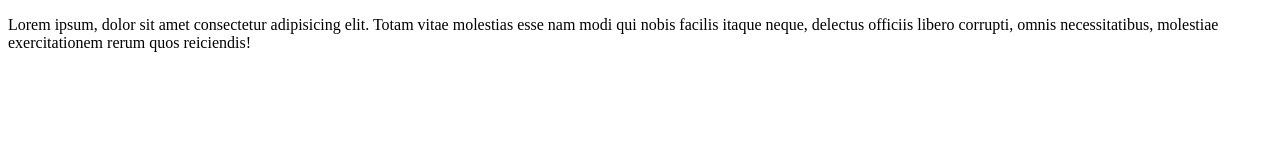
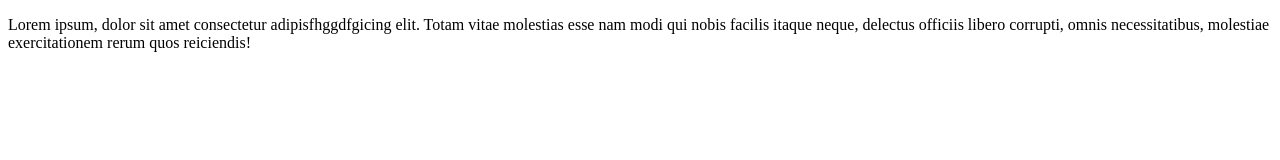
Before and after one commit to mohammed-saaqib/practices, a plain HTML site: page index.html in a window 1280 px wide. Drawn offline with Linux system fonts and the light colour scheme.

Commit message:
fix: another

```diff
--- a/index.html
+++ b/index.html
@@ -7,6 +7,6 @@
     <title>Document</title>
 </head>
 <body>
-    <p>Lorem ipsum, dolor sit amet consectetur adipisicing elit. Totam vitae molestias esse nam modi qui nobis facilis itaque neque, delectus officiis libero corrupti, omnis necessitatibus, molestiae exercitationem rerum quos reiciendis!</p>
+    <p>Lorem ipsum, dolor sit amet consectetur adipisfhggdfgicing elit. Totam vitae molestias esse nam modi qui nobis facilis itaque neque, delectus officiis libero corrupti, omnis necessitatibus, molestiae exercitationem rerum quos reiciendis!</p>
 </body>
 </html>
```
